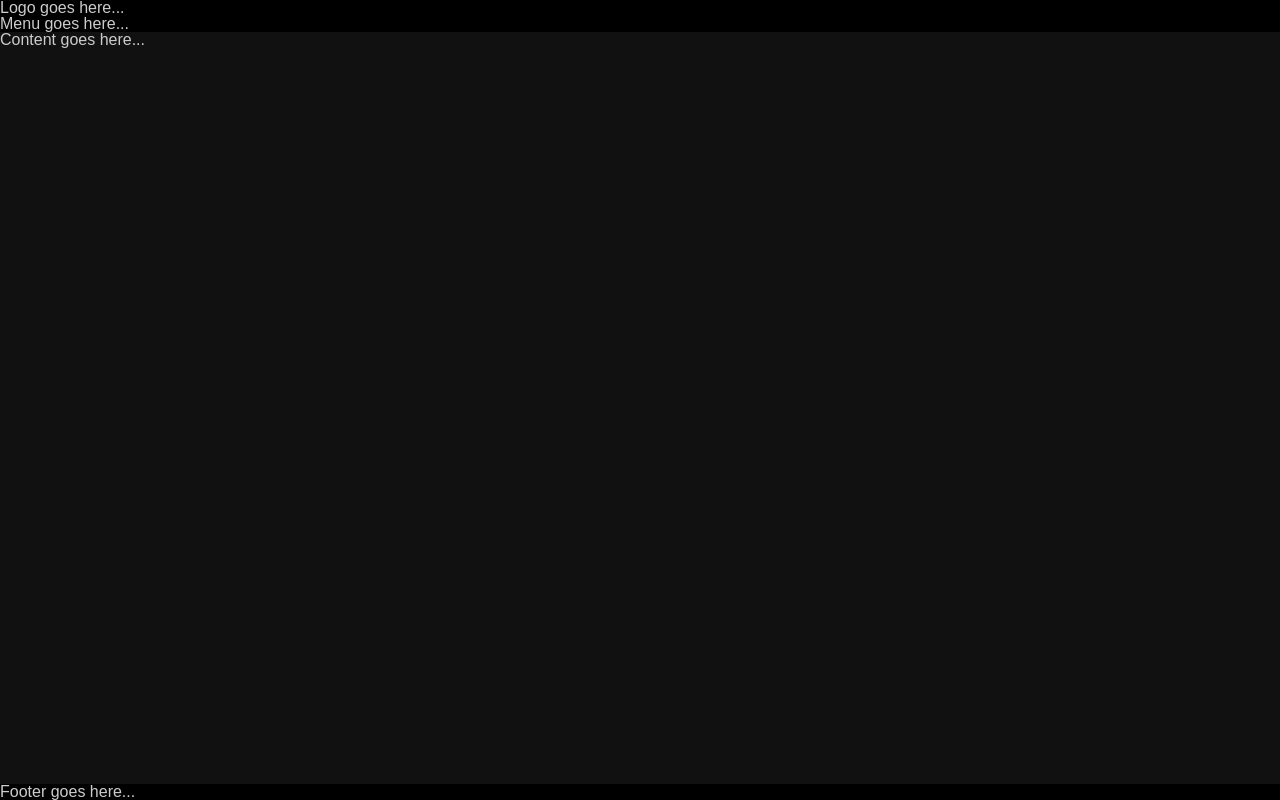
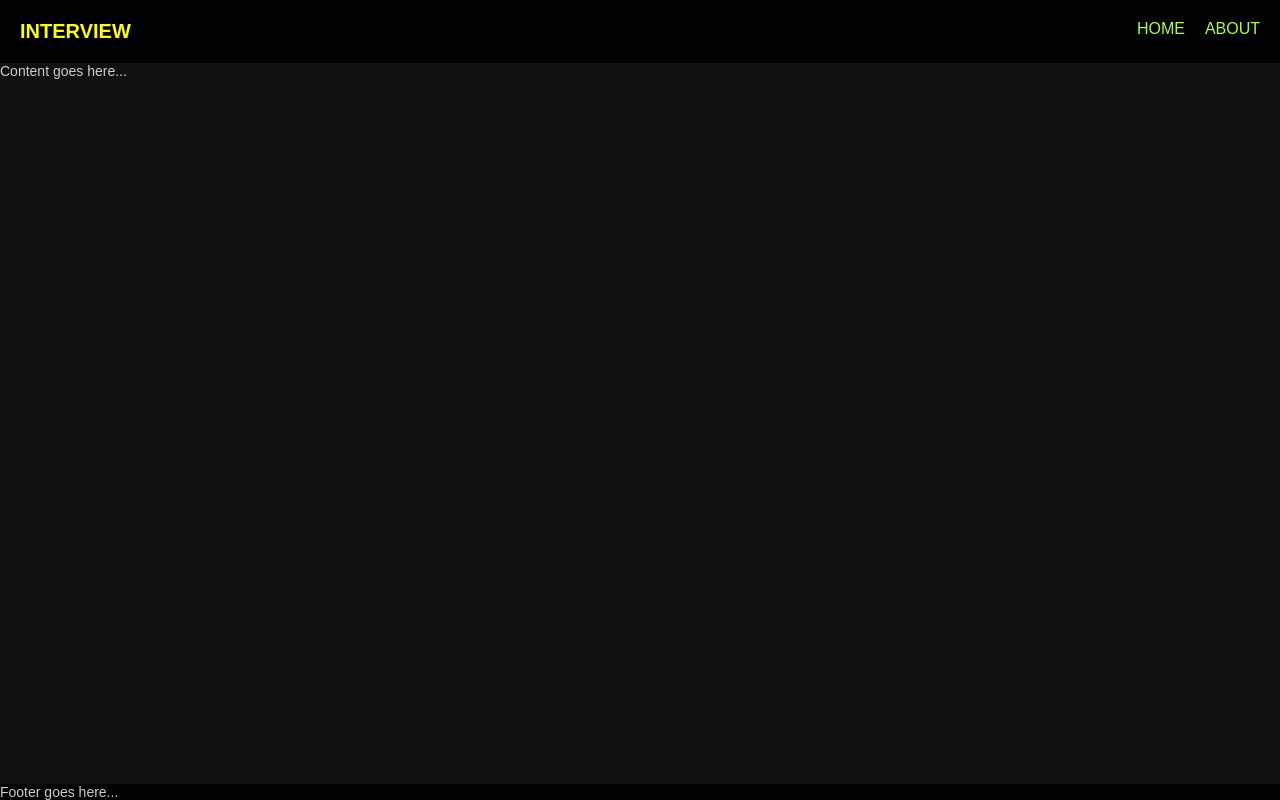
Before and after one commit to gharel/interview, a Next.js app: page / in a window 1280 px wide. Built offline with nearby package versions, Linux system fonts and the light colour scheme.

Commit message:
feat(style): add some CSS with constants vars for CSS

```diff
--- /dev/null
+++ b/src/components/Constants.tsx
@@ -0,0 +1,30 @@
+export const VARS = {
+	colors: {
+		primary: "greenyellow",
+		secondary: "yellow",
+		black: "#000",
+		greyDarkest: "#111",
+		greyDarker: "#222",
+		greyDark: "#444",
+		grey: "#888",
+		greyLight: "#ccc",
+		greyLighter: "#eee",
+		greyLightest: "#efefef",
+		white: "#fff",
+	},
+	padding: {
+		xs: "1rem",
+		sm: "2rem",
+		md: "3rem",
+		lg: "4rem",
+	},
+	font: {
+		family: "sans-serif",
+	},
+	transition: {
+		duration: {
+			xs: ".1s",
+			sm: ".2s",
+		},
+	},
+};
--- a/src/components/Footer.tsx
+++ b/src/components/Footer.tsx
@@ -1,7 +1,8 @@
 import React from "react";
 import styled from "styled-components";
+import { VARS } from "./Constants";
 
 const Footer = styled.footer`
-	background: #000;
+	background: ${VARS.colors.black};
 `;
 export default () => <Footer>Footer goes here...</Footer>;
--- a/src/components/Header.tsx
+++ b/src/components/Header.tsx
@@ -1,10 +1,13 @@
 import React from "react";
 import styled from "styled-components";
+import { VARS } from "./Constants";
 import Menu from "./Menu";
 import Logo from "./Logo";
 
 const Header = styled.header`
-	background: #000;
+	background: ${VARS.colors.black};
+	display: flex;
+	justify-content: space-between;
 `;
 
 export default () => {
--- a/src/components/Layout.tsx
+++ b/src/components/Layout.tsx
@@ -1,16 +1,27 @@
 import React from "react";
-import styled from "styled-components";
+import styled, { createGlobalStyle } from "styled-components";
 import { Reset } from "styled-reset";
+import { VARS } from "./Constants";
 
 import Header from "./Header";
 import Footer from "./Footer";
 
+const GlobalStyle = createGlobalStyle`
+	html {
+		font-size: 62.5%;
+	}
+	body {
+		font-family: ${VARS.font.family};
+		font-size: 1.4rem;
+		line-height: 1.15;
+	}
+`;
+
 const Page = styled.div`
-	background: #111;
-	color: #ccc;
-	font-family: sans-serif;
+	background: ${VARS.colors.greyDarkest};
+	color: ${VARS.colors.greyLight};
 	display: grid;
-	grid-template-rows: max-content 1fr max-content;
+	grid-template-rows: min-content 1fr min-content;
 	min-height: 100vh;
 `;
 
@@ -19,6 +30,7 @@ const Layout = (props) => {
 	return (
 		<Page>
 			<Reset />
+			<GlobalStyle />
 			<Header />
 			{children}
 			<Footer />
--- a/src/components/Logo.tsx
+++ b/src/components/Logo.tsx
@@ -1,3 +1,19 @@
 import React from "react";
+import styled from "styled-components";
+import { VARS } from "./Constants";
 
-export default () => <div>Logo goes here...</div>;
+const Logo = styled.a`
+	display: inline-block;
+	padding: ${VARS.padding.sm};
+	font-size: 2rem;
+	color: ${VARS.colors.primary};
+	text-transform: uppercase;
+	text-decoration: none;
+	font-weight: 700;
+	transition: color ${VARS.transition.duration};
+	&:hover {
+		color: ${VARS.colors.secondary};
+	}
+`;
+
+export default () => <Logo href={"/"}>Interview</Logo>;
--- a/src/components/Menu.tsx
+++ b/src/components/Menu.tsx
@@ -1,3 +1,57 @@
 import React from "react";
+import styled from "styled-components";
+import { VARS } from "./Constants";
 
-export default () => <nav>Menu goes here...</nav>;
+const Link = styled.a`
+	display: inline-block;
+	padding: calc(${VARS.padding.sm} / 2);
+	font-size: 1.6rem;
+	color: ${VARS.colors.primary};
+	text-transform: uppercase;
+	text-decoration: none;
+	font-weight: 100;
+	transition: color ${VARS.transition.duration.sm};
+	&::after {
+		content: "";
+		display: block;
+		width: 0;
+		height: 1px;
+		background: ${VARS.colors.primary};
+		margin: 0 auto;
+		position: relative;
+		top: 0.5rem;
+		transition: width ${VARS.transition.duration.xs};
+	}
+	&:hover {
+		color: ${VARS.colors.secondary};
+		&::after {
+			background-color: ${VARS.colors.secondary};
+		}
+	}
+	&:active {
+		&::after {
+			width: 100%;
+		}
+	}
+`;
+
+const List = styled.ul`
+	list-style: none;
+	padding: calc(${VARS.padding.sm} / 2);
+	display: inline-flex;
+`;
+
+export default () => {
+	return (
+		<nav>
+			<List>
+				<li>
+					<Link href={"/"}>Home</Link>
+				</li>
+				<li>
+					<Link href={"/about"}>About</Link>
+				</li>
+			</List>
+		</nav>
+	);
+};
```
